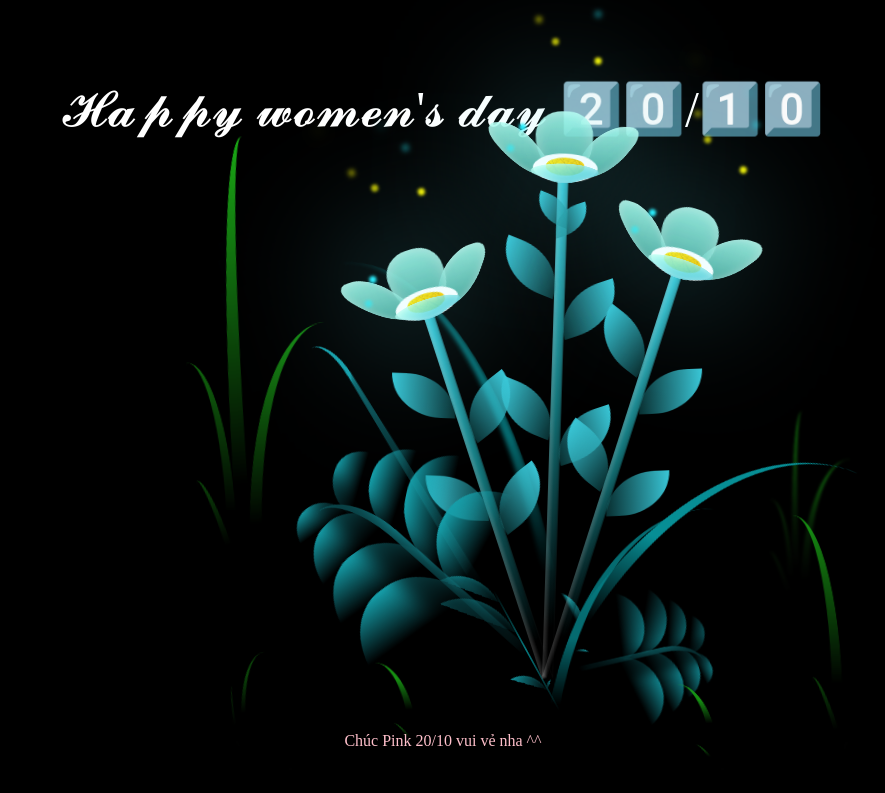
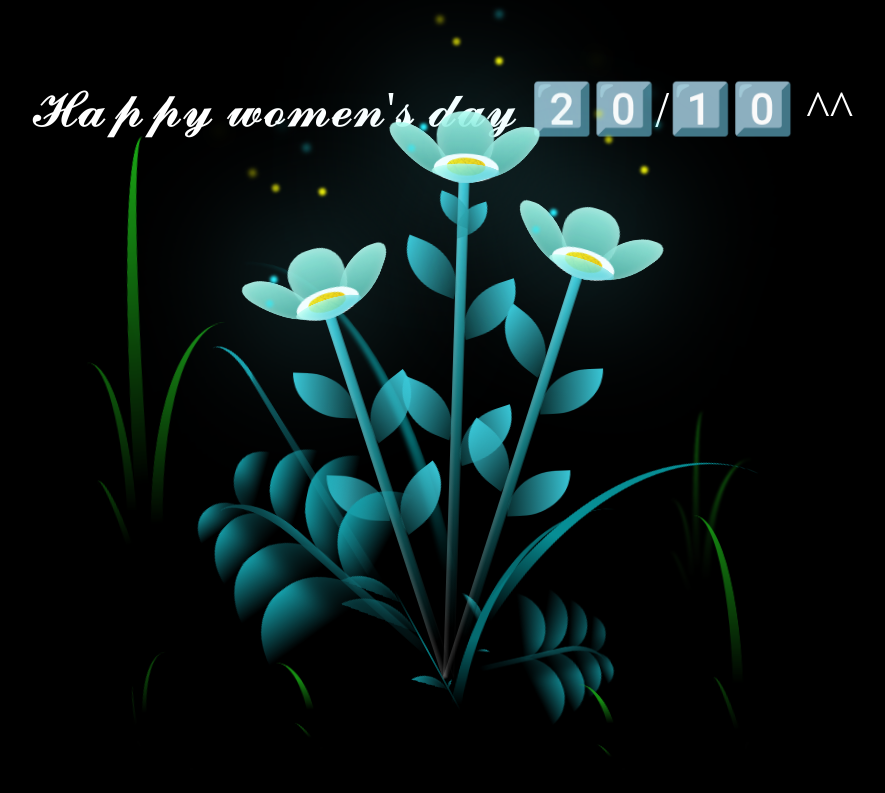
Before and after one commit to namnguyen2408/my-website, a plain HTML site: page index.html in a window 1280 px wide. Shown: the whole page, without its empty margins (197-1082 px from the left). Drawn offline with Linux system fonts and the light colour scheme.

Commit message:
Update index.html

```diff
--- a/index.html
+++ b/index.html
@@ -10,8 +10,7 @@
 
 <body class="not-loaded">
     <div class="night"></div>
-    <div class="happy-woman-day">𝓗𝓪𝓹𝓹𝔂 𝔀𝓸𝓶𝓮𝓷'𝓼 𝓭𝓪𝔂 2️⃣0️⃣/1️⃣0️⃣</div>
-    <p style="color:pink;">Chúc Pink 20/10 vui vẻ nha ^^</p>
+    <div class="happy-woman-day">𝓗𝓪𝓹𝓹𝔂 𝔀𝓸𝓶𝓮𝓷'𝓼 𝓭𝓪𝔂 2️⃣0️⃣/1️⃣0️⃣ ^^</div>
     <div class="flowers">
       <div class="flower flower--1">
         <div class="flower__leafs flower__leafs--1">
```
